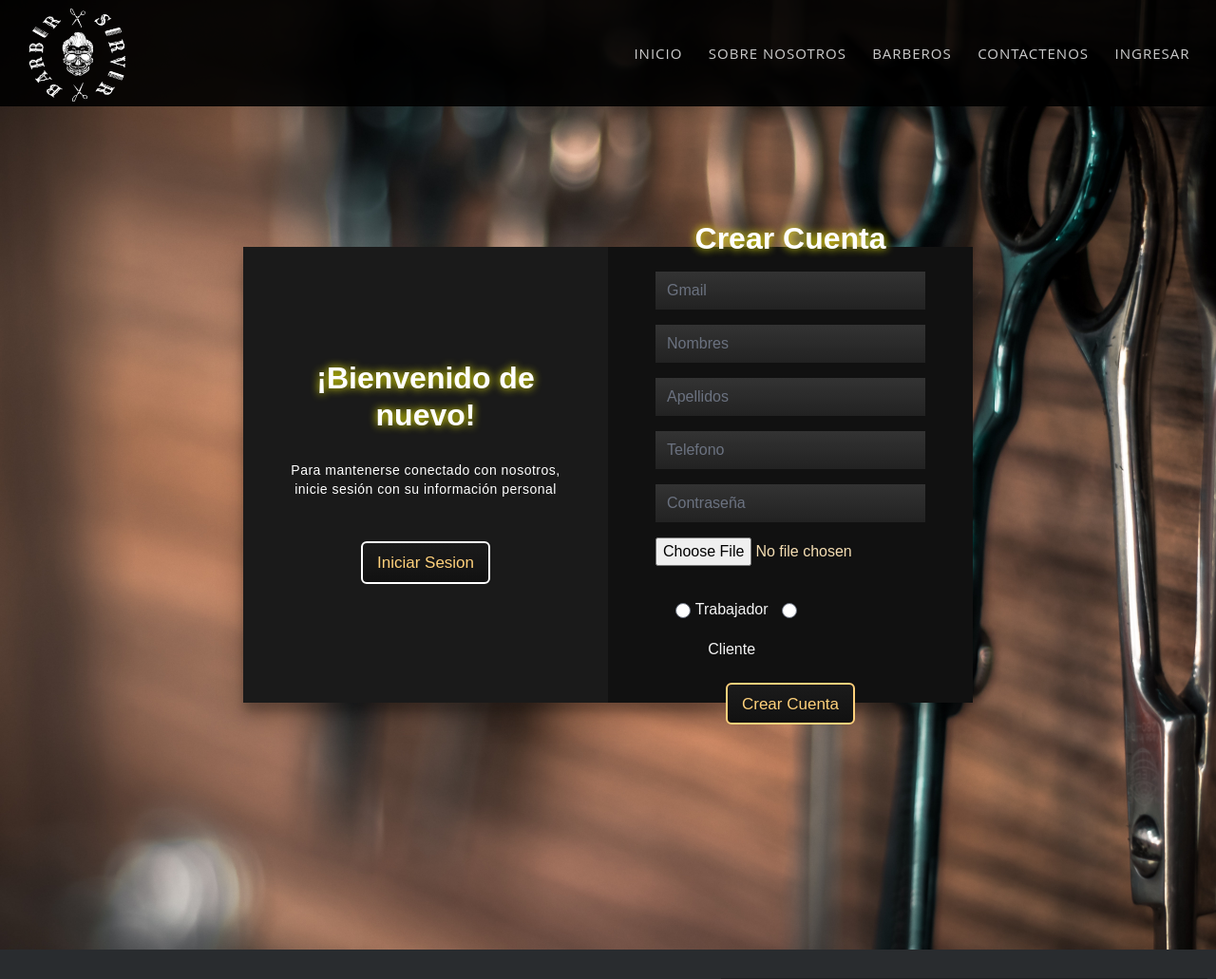
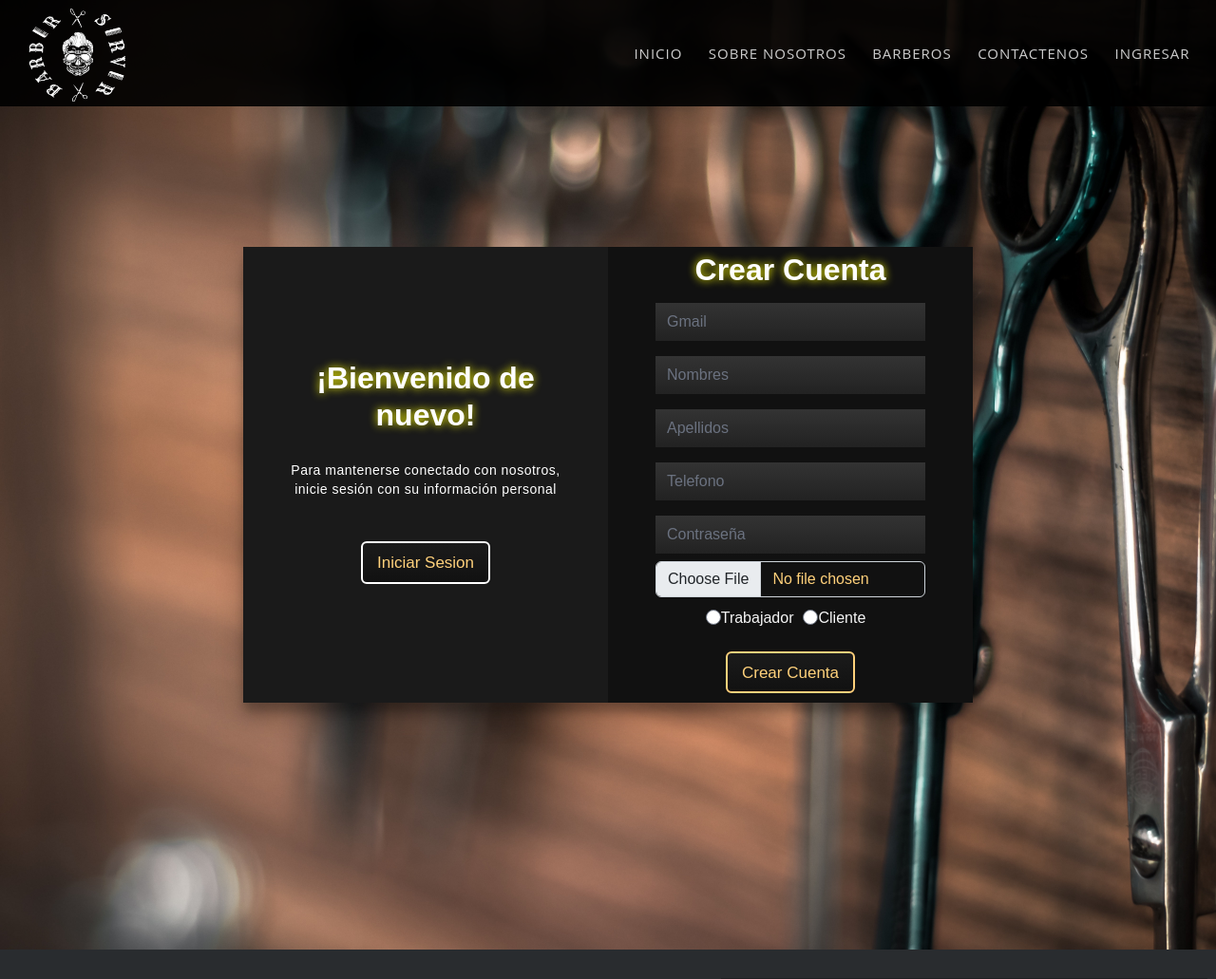
Before and after one commit to marin1321/BarberServer, a Django app: page /accounts/registrar/ in a window 1280 px wide. Shown: the top 1031 px of the page at 95% size. Run offline with Django 3.2, Linux system fonts and the light colour scheme; data that the repository does not hold is empty; some libraries are stand-ins or nearby versions; some web fonts are replaced.

Commit message:
agendamientoHtml

```diff
--- a/app/static/css/lore.css
+++ b/app/static/css/lore.css
@@ -291,7 +291,10 @@
 }
 
 .radiusB{
-	width: 60%;
+	display: flex;
+	justify-content: center;
+	align-items: center;
+	width: 100%;
 	height: auto;
 	color: whitesmoke;
 }
@@ -500,3 +503,21 @@
 	}
 }
 /* inputFile */
+.form-control{
+	background: transparent;
+	color: #ffd17b;
+}
+#id_idCategoria{
+	background: linear-gradient(#333, #222);
+    color: white;
+    border: 1px solid #444;
+	width: 10rem;
+	height: 2.5rem;
+	margin-left: 2rem;
+	z-index: 20;
+	position: relative;
+}
+/* categoria */
+.categoria{
+	display: flex;
+}
--- a/app/templates/registration/registrar.html
+++ b/app/templates/registration/registrar.html
@@ -2,6 +2,8 @@
 {% load static %}
 {% block stilos %}
 {% comment %} <link rel="stylesheet" href="{% static 'css/lore.css'%}"> {% endcomment %}
+<link rel="stylesheet" href="{% static 'css/barberos.css'%}">
+<link rel="stylesheet" href="{% static 'css/card.css'%}">
 {% endblock stilos %}
 {% block llamdoJavaScript %}
 <script src="{% static 'js/card.js'%}"></script>
@@ -18,9 +20,7 @@
                 <input type="text" placeholder="Apellidos" name="apellidos" id='rapellido' class='inputform'/>
                 <input type="text" placeholder="Telefono"name="telefono" id='ruser' class='inputform'/>
                 <input type="password" placeholder="Contraseña" name="password" id='rpassword' class='inputform'/>
-                <div class="input-group input-group-sm mb-3">
-                    <input type="file" class="inputform" aria-label="Sizing example input" aria-describedby="inputGroup-sizing-sm">
-                </div>
+                <input class="form-control" type="file" id="formFile">
                 <div class="radiusB">
                     <input type="radio" name='decision' value="trabajador" id='trabajador'  onchange="Mover()"/>
                     <label forHtml="trabajador" class="labelRadio" >Trabajador</label>
@@ -31,7 +31,10 @@
                 </div>
                 <div class="nuevoForm formlr">
                     <h1 class='h1form'>Datos Adicionales</h1>
-                    {{ form.idCategoria}}
+                    <div class="categoria">
+                        <h4 class="info">categoria</h2>
+                            {{ form.idCategoria}}
+                    </div>
                     {% comment %} {{form.nom_local}}
                     {{ form.direccion }}
                     {{ form.foto}} {% endcomment %}
--- a/app/templates/verHorarios.html
+++ b/app/templates/verHorarios.html
@@ -10,7 +10,7 @@
       <div class="e-panel card cardVerHorarios align-items-center">
         <div class="card-body">
           <div class="card-title">
-            <h2 class="nom-categoria">Barberos</h2>
+            <h2 class="nom-categoria">Este es su horario {{datosH.idTrabajador.nombres}}</h2>
           </div>
           <div class="e-table">
             <div class="table-responsive table-lg mt-3">
--- a/theme/static/css/dist/styles.css
+++ b/theme/static/css/dist/styles.css
@@ -574,7 +574,7 @@ select {
   background-color: currentColor;
 }
 
-[type='file'] {
+/* [type='file'] {
   background: unset;
   border-color: inherit;
   border-width: 0;
@@ -582,7 +582,7 @@ select {
   padding: 0;
   font-size: unset;
   line-height: inherit;
-}
+} */
 
 [type='file']:focus {
   outline: 1px auto -webkit-focus-ring-color;
```
Also changed, not shown: app/templates/agendar.html (added, +57 -0 lines).
